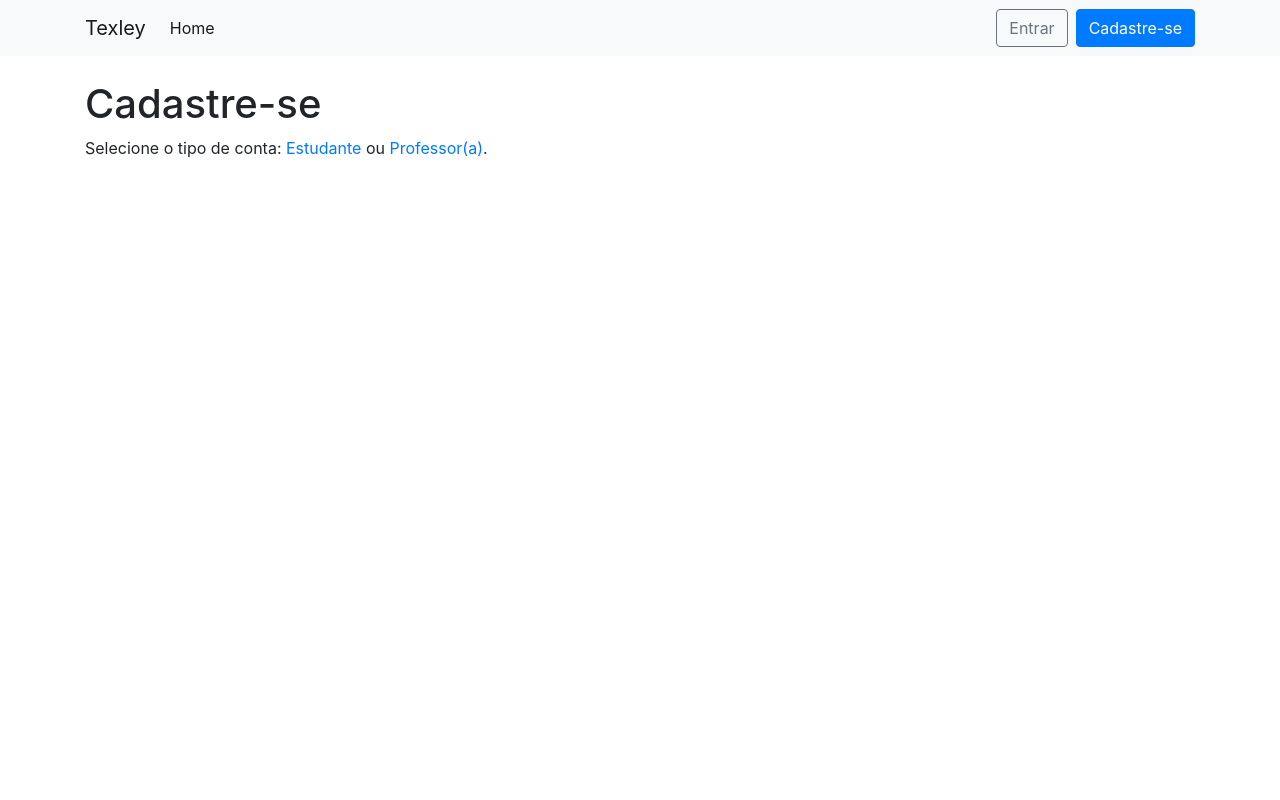
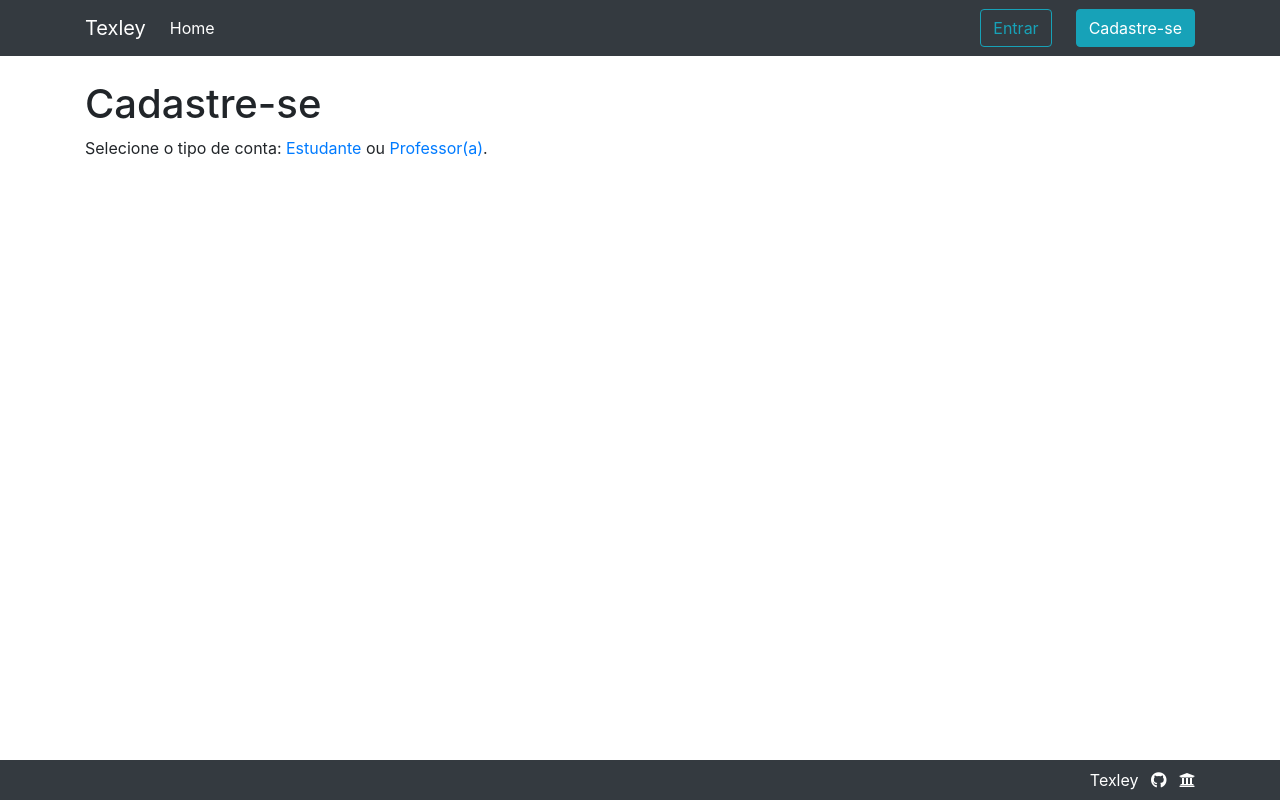
Before and after one commit to lfnd0/T_Fail, a Django app: page /usuarios/signup/ in a window 1280 px wide. Run offline with Django 3.2, Linux system fonts and the light colour scheme; some libraries are stand-ins or nearby versions.

Commit message:
Adição footer :heavy_check_mark:

```diff
--- a/templates/base.html
+++ b/templates/base.html
@@ -9,11 +9,13 @@
     <title>{% block title %}{% endblock %}</title>
     <link rel="stylesheet" href="https://stackpath.bootstrapcdn.com/bootstrap/4.3.1/css/bootstrap.min.css"
         integrity="sha384-ggOyR0iXCbMQv3Xipma34MD+dH/1fQ784/j6cY/iJTQUOhcWr7x9JvoRxT2MZw1T" crossorigin="anonymous">
+    <link rel="stylesheet" href="https://use.fontawesome.com/releases/v5.10.2/css/all.css"
+        integrity="sha384-rtJEYb85SiYWgfpCr0jn174XgJTn4rptSOQsMroFBPQSGLdOC5IbubP6lJ35qoM9" crossorigin="anonymous">
     <link rel="stylesheet" href="{% static 'css/styles.css' %}">
 </head>
 
 <body>
-    <nav class="navbar navbar-expand-lg navbar-light bg-light mb-4">
+    <nav class="navbar navbar-expand-lg navbar-dark bg-dark mb-4">
         <div class="container">
             <a class="navbar-brand" href="{% url 'home' %}">Texley</a>
             <button class="navbar-toggler" type="button" data-toggle="collapse" data-target="#navbarSupportedContent"
@@ -50,8 +52,8 @@
                 </ul>
                 {% else %}
                 <form class="form-inline my-2 my-lg-0">
-                    <a href="{% url 'login' %}" class="btn btn-outline-secondary">Entrar</a>
-                    <a href="{% url 'signup' %}" class="btn btn-primary ml-2">Cadastre-se</a>
+                    <a href="{% url 'login' %}" class="btn btn-outline-info">Entrar</a>
+                    <a href="{% url 'signup' %}" class="btn btn-info ml-4">Cadastre-se</a>
                 </form>
                 {% endif %}
             </div>
@@ -68,5 +70,17 @@
         integrity="sha384-JjSmVgyd0p3pXB1rRibZUAYoIIy6OrQ6VrjIEaFf/nJGzIxFDsf4x0xIM+B07jRM"
         crossorigin="anonymous"></script>
 </body>
+<footer class="footer">
+    <div class="container">
+        <div class="row">
+            <div class="col text-right">
+                <span>Texley
+                    <i class="fab fa-github ml-2"></i>
+                    <i class="fas fa-university ml-2"></i>
+                </span>
+            </div>
+        </div>
+    </div>
+</footer>
 
 </html>
--- a/turmas/static/css/styles.css
+++ b/turmas/static/css/styles.css
@@ -10,3 +10,24 @@ form .alert ul {
     padding: 0;
     margin: 0;
 }
+
+/* Sticky footer styles
+-------------------------------------------------- */
+html {
+    position: relative;
+    min-height: 100%;
+}
+
+body {
+    margin-bottom: 60px; /* Margin bottom by footer height */
+}
+
+.footer {
+    position: absolute;
+    bottom: 0;
+    width: 100%;
+    height: 40px; /* Set the fixed height of the footer here */
+    line-height: 40px; /* Vertically center the text there */
+    color: white;
+    background-color: #343a40;
+}
```
